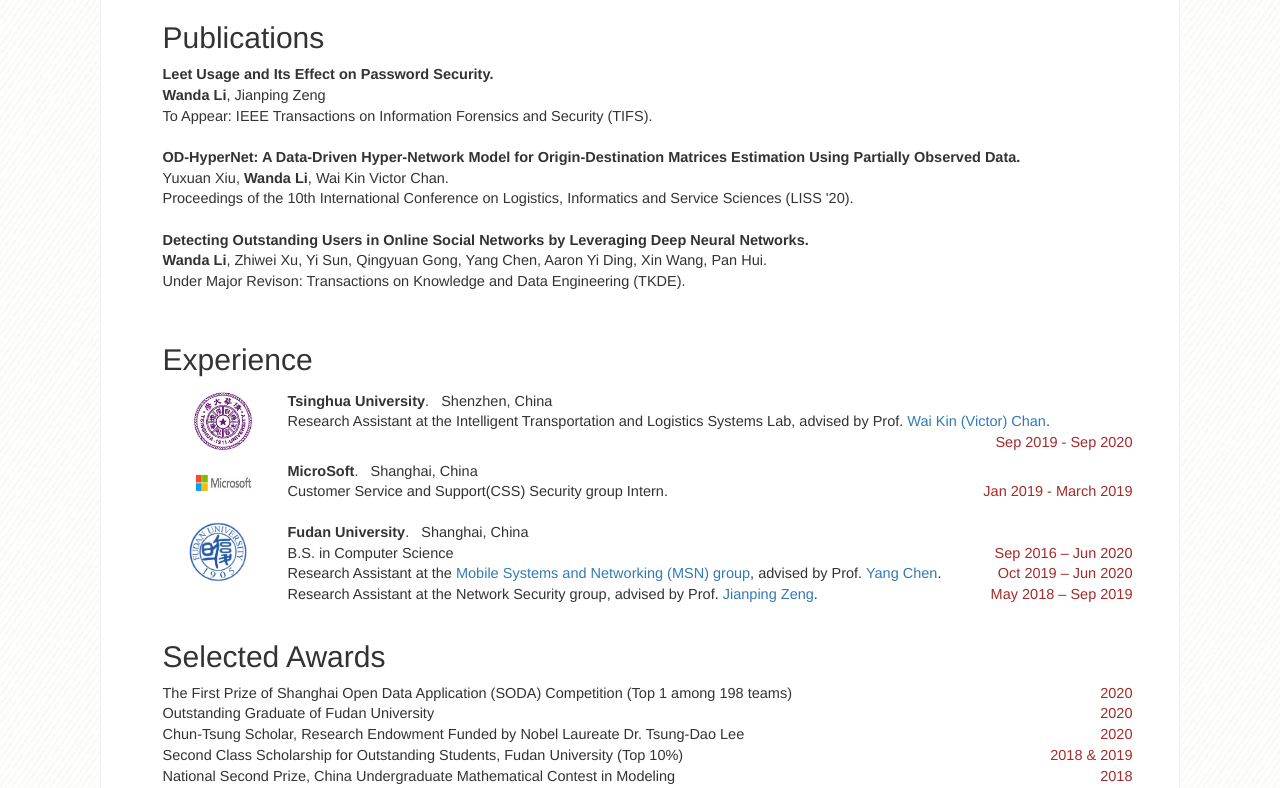
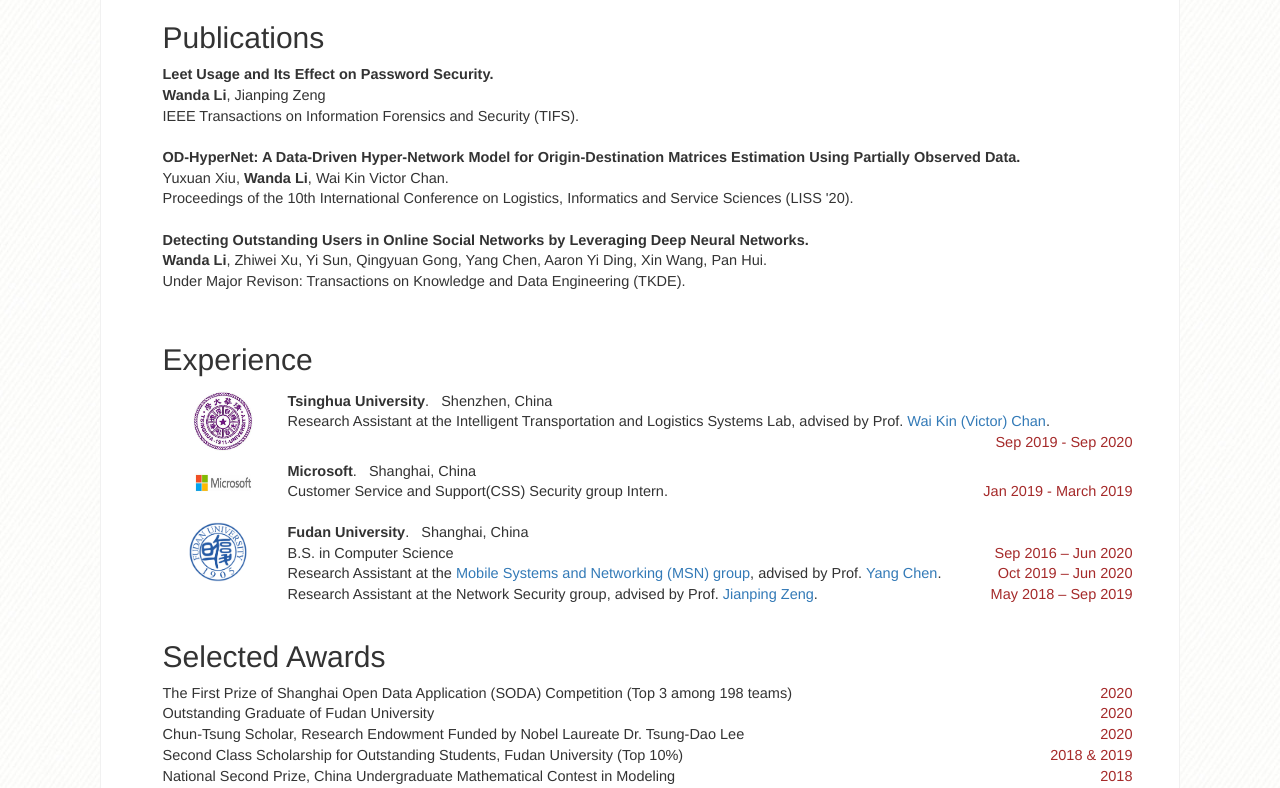
Before and after one commit to wandli/wandli.github.io, a Jekyll site: the page index.html, which Jekyll copies as it is, in a window 1280 px wide. Shown: the part 380-1168 px from the top of the page. Built offline with Jekyll 4.4.1, drawn with Linux system fonts in a browser that asks for light colours; nearby versions of some CDN libraries; library files that are not in the unit come from our copies.

Commit message:
Update index.html

```diff
--- a/index.html
+++ b/index.html
@@ -55,7 +55,7 @@
 					<li>
 						<strong>Leet Usage and Its Effect on Password Security.</strong><br/>
 						<span> <strong>Wanda Li</strong>, Jianping Zeng</span><br/>
-						<span>To Appear: IEEE Transactions on Information Forensics and Security (TIFS).</span><br/>
+						<span>IEEE Transactions on Information Forensics and Security (TIFS).</span><br/>
 					</li><br/>
 					<li>
 						<strong>OD-HyperNet: A Data-Driven Hyper-Network Model for Origin-Destination Matrices Estimation Using Partially Observed Data.</strong><br/>
@@ -91,7 +91,7 @@
 					<li class="my_item">
 						<img style="margin-left:25px;margin-top:10px" src="images/MS.jpeg" width="70" height="35" alt="generation"/>
 						<div><p>
-						<strong>MicroSoft</strong>. &nbsp Shanghai, China
+						<strong>Microsoft</strong>. &nbsp Shanghai, China
 						<br/>Customer Service and Support(CSS) Security group Intern.
 						<span class="date">Jan 2019 - March 2019</span>
 						</p></div>
@@ -122,7 +122,7 @@
 				</div>
 				<ul class="my_table">
 					<li>
-						The First Prize of Shanghai Open Data Application (SODA) Competition (Top 1 among 198 teams)
+						The First Prize of Shanghai Open Data Application (SODA) Competition (Top 3 among 198 teams)
 						<span class="date">2020</span>
 					</li>
 					<li>
```
